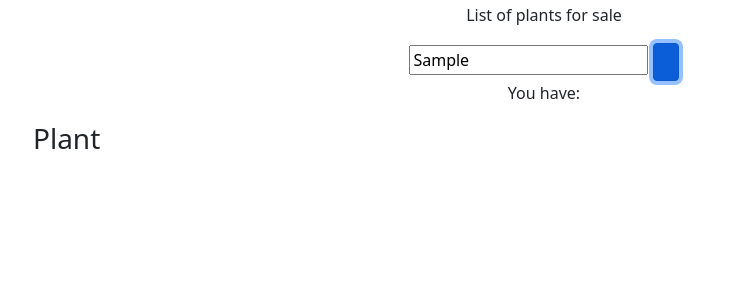
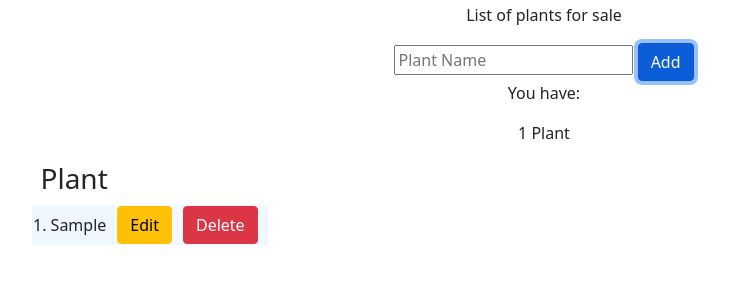
Before and after one commit to barrett4467/plant-store, a plain HTML site: page index.html in a window 1280 px wide. Both pictures are taken after typing "Sample" into the empty fields and a click on the input "Add". Shown: the part 85-368 px from the top of the page, without its empty margins (96-825 px from the left). Drawn offline with nearby package versions, Linux system fonts and the light colour scheme.

Commit message:
CRUD operation is working

```diff
--- a/index.html
+++ b/index.html
@@ -17,9 +17,9 @@
     </div>
     <div class="form">
         <form action="javascript:void(0);" method="POST" onsubmit="app.Add()">
-            <input type="text" id="plantName" placeholder="Plant Name">
+            <input type="text" id="add-plant" placeholder="Plant Name">
             <!-- <input type="text" name="price" placeholder="Price"> -->
-            <input type="submit" id="add-plant" value="Add" class="btn btn-primary"></input>
+            <input type="submit"  value="Add" class="btn btn-primary"></input>
         </form>
         <p>You have:</p>
         <p id="counter"></p>
--- a/script.js
+++ b/script.js
@@ -10,7 +10,7 @@ var app = new function() {
         if(this.plants.length>0){
             for(i=0; i< this.plants.length; i++){
                 data+="<tr>";
-                data+="<td>"+(i+1)+". "+ this.task[i] + "</td>";
+                data+="<td>"+ (i+1) + ". "+ this.plants[0] + "</td>";
                 data+='<td><button onclick="app.Edit('+i+')"class="btn btn-warning">Edit</button></td>';
                 data+='<td><button onclick="app.Delete('+i+')"class="btn btn-danger">Delete</button></td>';
                 data+="</tr>"
@@ -23,28 +23,53 @@ var app = new function() {
 
     this.Add = function() {
         el = document.querySelector("#add-plant");
-        var task = el.value;
-        if(task){
-            this.plants.push(task.trim());
+        var plant = el.value;
+        console.log(plant);
+        if(plant){
+            this.plants.push(plant.trim());
             el.value="";
             this.FetchAll();
         }
     };
 
     this.Edit = function(item) {
+        el = document.querySelector("#edit-plant");
+        el.value = this.plants[item]
+        document.querySelector("#edit-box").style.display = "block";
+        self=this;
 
+        document.querySelector("#save-edit").onsubmit = function(){
+            var plant = el.value;
+            if(plant){
+                self.plants.splice(item, 1, plant.trim());
+                self.FetchAll();
+                CloseInput();
+            }
+        }
     };
     this.Delete = function(item){
+        this.plants.splice(item, 1);
 
+        this.FetchAll();
     };
 
     this.Count = function(data){
-
+        var el = document.querySelector("#counter");
+        var name = "Plants";
+        if(data){
+            if(data == 1){
+                name= "Plant";
+            }
+            el.innerHTML = data+" "+ name;
+        }
+        else {
+            el.innerHTML = "No " + name;
+        }
     };
 }
 
 app.FetchAll();
 
 function CloseInput() {
-    document.querySelector(".edit-box").style.display = "none";
+    document.querySelector("#edit-box").style.display = "none";
 }
--- a/styles.css
+++ b/styles.css
@@ -18,3 +18,11 @@ input[type='submit'], button, [aria-label] {
     margin: auto;
     margin-top: 10px;
 }
+td{
+    background-color: aliceblue;
+    padding-right: 10px;
+    text-align: left;
+}
+.to-do{
+    background: transparent !important;
+}
```
